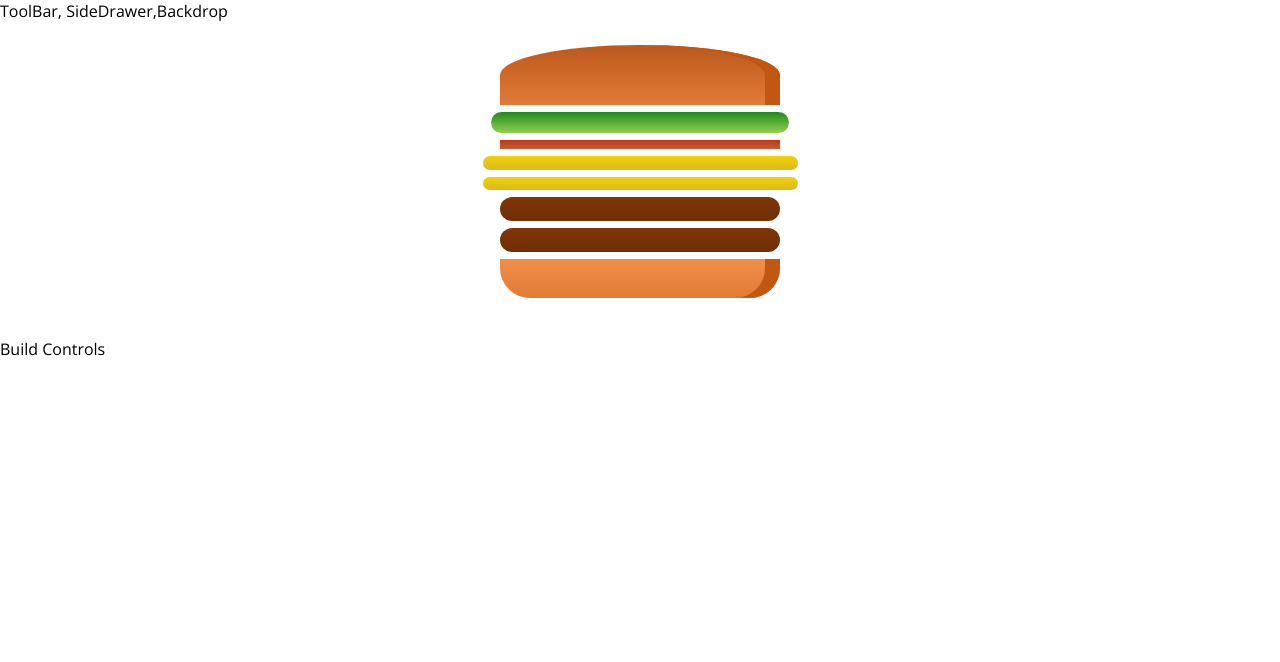
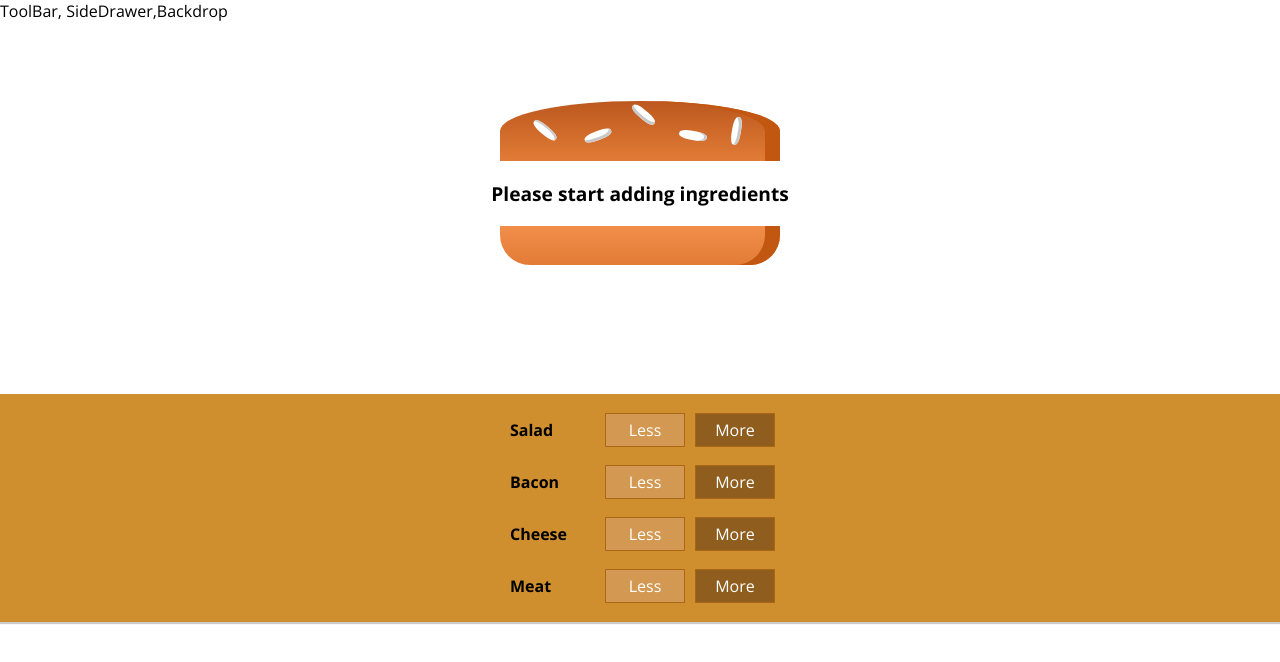
Before and after one commit to akhi0gupta007/sts-workspace, a React (Create React App) app in the folder burger-shop/: page / in a window 1280 px wide. Shown: the top 662 px of the page. Built offline with nearby package versions, Linux system fonts and the light colour scheme.

Commit message:
Burger more button and builder

```diff
--- /dev/null
+++ b/burger-shop/src/components/Burger/BuildControls/BuildControl/BuildControl.js
@@ -0,0 +1,12 @@
+import React from "react";
+import classes from "./BuildControl.module.css"
+
+const buildControl = (props) => (
+    <div className={classes.BuildControl}>
+        <div className={classes.Label}>{props.label}</div>
+        <button className={classes.Less}>Less</button>
+        <button onClick={props.added} className={classes.More}>More</button>
+    </div>
+);
+
+export default buildControl;
--- /dev/null
+++ b/burger-shop/src/components/Burger/BuildControls/BuildControl/BuildControl.module.css
@@ -0,0 +1,56 @@
+.BuildControl{
+    display: flex;
+    justify-content: space-between;
+    align-items: center;
+    margin: 5px 0;
+}
+
+.BuildControl button{
+    display: block;
+    font: inherit;
+    padding: 5px;
+    margin: 0 5px;
+    width: 80px;
+    border: 1px solid #AA6817;
+    cursor: pointer;
+    outline: none;
+}
+
+.BuildControl button:disabled {
+    background-color: #AC9980;
+    border: 1px solid #7E7365;
+    color: #ccc;
+    cursor: default;
+}
+
+.BuildControl button:hover:disabled {
+    background-color: #AC9980;
+    color: #ccc;
+    cursor: not-allowed;
+}
+
+.Label {
+    padding: 10px;
+    font-weight: bold;
+    width: 80px;
+}
+
+.BuildControl .Less {
+    background-color: #D39952;
+    color: white;
+}
+
+.BuildControl .More {
+    background-color: #8F5E1E;
+    color: white;
+}
+
+.BuildControl .Less:hover, .BuildControl .Less:active {
+    background-color: #DAA972;
+    color: white;
+}
+
+.BuildControl .More:hover,.BuildControl .More:active {
+    background-color: #99703F;
+    color: white;
+}
--- /dev/null
+++ b/burger-shop/src/components/Burger/BuildControls/BuildControls.js
@@ -0,0 +1,24 @@
+import React from "react";
+import classes from "./BuildControls.module.css";
+import BuildControl from "./BuildControl/BuildControl";
+
+const controls = [
+  { label: "Salad", type: "salad" },
+  { label: "Bacon", type: "bacon" },
+  { label: "Cheese", type: "cheese" },
+  { label: "Meat", type: "meat" },
+];
+
+const buildControls = (props) => (
+  <div className={classes.BuildControls}>
+    {controls.map((ctrl) => (
+      <BuildControl
+        key={ctrl.label}
+        label={ctrl.label}
+        added={() => props.ingredientAdded(ctrl.type)}
+      ></BuildControl>
+    ))}
+  </div>
+);
+
+export default buildControls;
--- /dev/null
+++ b/burger-shop/src/components/Burger/BuildControls/BuildControls.module.css
@@ -0,0 +1,10 @@
+.BuildControls{
+    width: 100%;
+    background-color: #cf8f2e;
+    display: flex;
+    flex-flow: column;
+    align-items: center;
+    box-shadow: 0 2px 1px #ccc;
+    margin: auto;
+    padding: 10px 0;
+}
--- a/burger-shop/src/components/Burger/Burger.js
+++ b/burger-shop/src/components/Burger/Burger.js
@@ -3,12 +3,22 @@
 import BurgerIngredient from "./BurgerIngredient/BurgerIngredient";
 
 const burger = (props) => {
-  const transformedIngredient = Object.keys(props.ingredients).map((igKey) => {
-    return [...Array(props.ingredients[igKey])].map((_, i) => {
-      return <BurgerIngredient key={igKey + i} type={igKey}></BurgerIngredient>;
-    });
-  });
+  let transformedIngredient = Object.keys(props.ingredients)
+    .map((igKey) => {
+      return [...Array(props.ingredients[igKey])].map((_, i) => {
+        return (
+          <BurgerIngredient key={igKey + i} type={igKey}></BurgerIngredient>
+        );
+      });
+    })
+    .reduce((arr, el) => {
+      return arr.concat(el);
+    }, []);
   console.log(transformedIngredient);
+  if (transformedIngredient.length === 0) {
+    transformedIngredient = <p>Please start adding ingredients</p>
+  }
+
   return (
     <div className={classes.Burger}>
       <BurgerIngredient type="bread-top"></BurgerIngredient>
--- a/burger-shop/src/components/Burger/BurgerIngredient/BurgerIngredient.js
+++ b/burger-shop/src/components/Burger/BurgerIngredient/BurgerIngredient.js
@@ -13,8 +13,8 @@
       case "bread-top":
         ingredient = (
           <div className={classes.BreadTop}>
-            <div className={classes.Seed1}></div>
-            <div className={classes.Seed2}></div>
+            <div className={classes.Seeds1}></div>
+            <div className={classes.Seeds2}></div>
           </div>
         );
         break;
--- a/burger-shop/src/components/Layout/Layout.module.css
+++ b/burger-shop/src/components/Layout/Layout.module.css
@@ -1,3 +1,3 @@
 .Content{
-    margin-top: 16px;
+    margin-top: 72px;
 }
--- a/burger-shop/src/containers/BurgerBuilder/BurgerBuilder.js
+++ b/burger-shop/src/containers/BurgerBuilder/BurgerBuilder.js
@@ -1,22 +1,49 @@
 import React, { Component } from "react";
 import Aux from "../../hoc/Auxilary";
 import Burger from "../../components/Burger/Burger";
+import BuildControls from "../../components/Burger/BuildControls/BuildControls";
+
+const INGREDIENT_PRICES = {
+  salad: 0.5,
+  cheese: 0.4,
+  meat: 1.3,
+  bacon: 0.7,
+};
 
 class BurgerBuilder extends Component {
   state = {
     ingredients: {
-      salad: 1,
-      bacon: 1,
-      cheese: 2,
-      meat: 2,
+      salad: 0,
+      bacon: 0,
+      cheese: 0,
+      meat: 0,
     },
+    totalPrice: 4,
   };
+
+  addIngredientHandler = (type) => {
+    const oldCount = this.state.ingredients[type];
+    const updatedCount = oldCount + 1;
+    const updatedIngredient = {
+      ...this.state.ingredients,
+    };
+    updatedIngredient[type] = updatedCount;
+    const priceAddition = INGREDIENT_PRICES[type];
+    const oldPrice = this.state.totalPrice;
+    const newPrice = oldPrice + priceAddition;
+    this.setState({ totalPrice: newPrice, ingredients: updatedIngredient });
+
+  };
+
+  removeIngredientHandler = (type) => {};
 
   render() {
     return (
       <Aux>
         <Burger ingredients={this.state.ingredients}></Burger>
-        <div>Build Controls</div>
+        <BuildControls
+        ingredientAdded = {this.addIngredientHandler}
+          ></BuildControls>
       </Aux>
     );
   }
```
